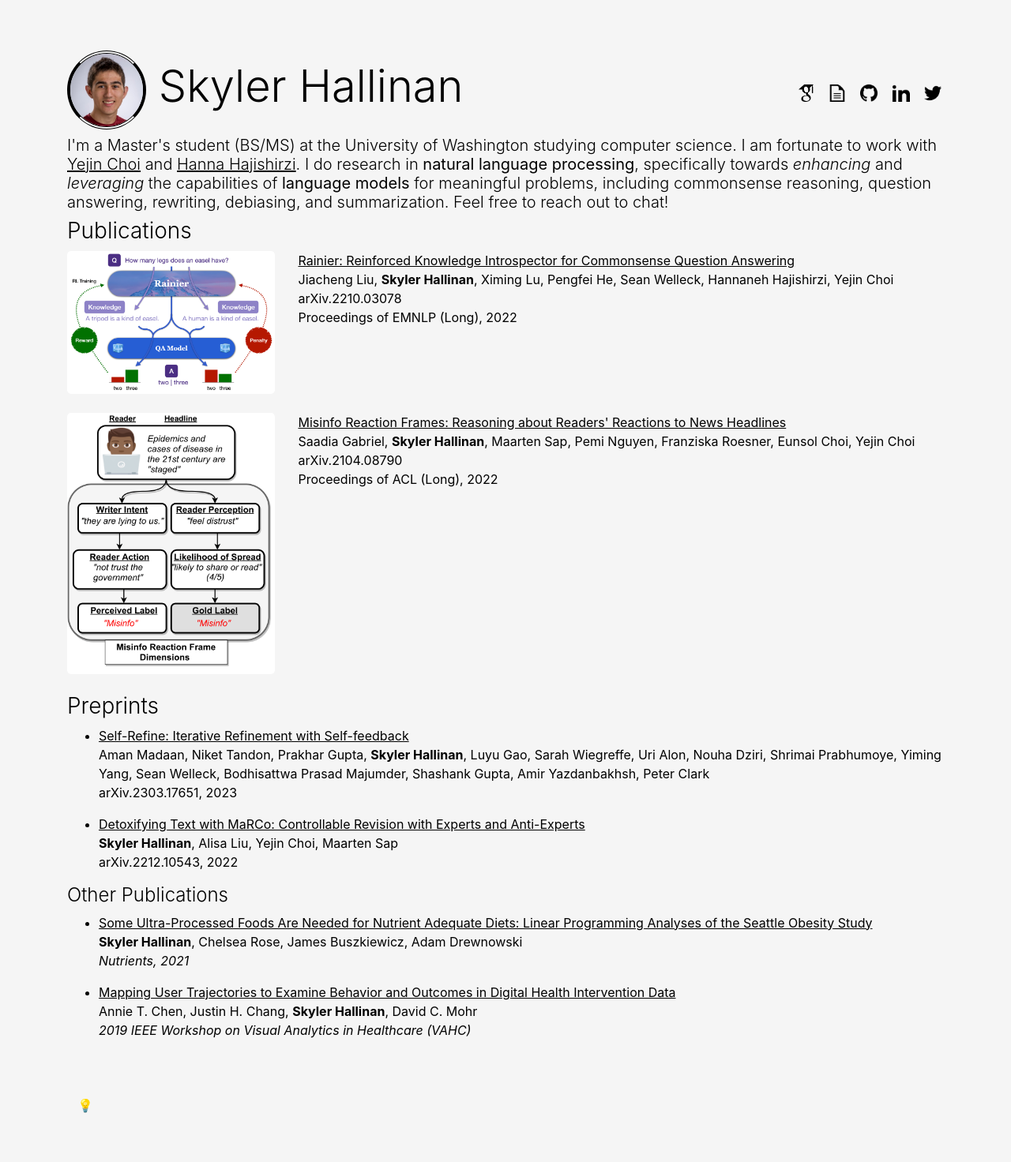
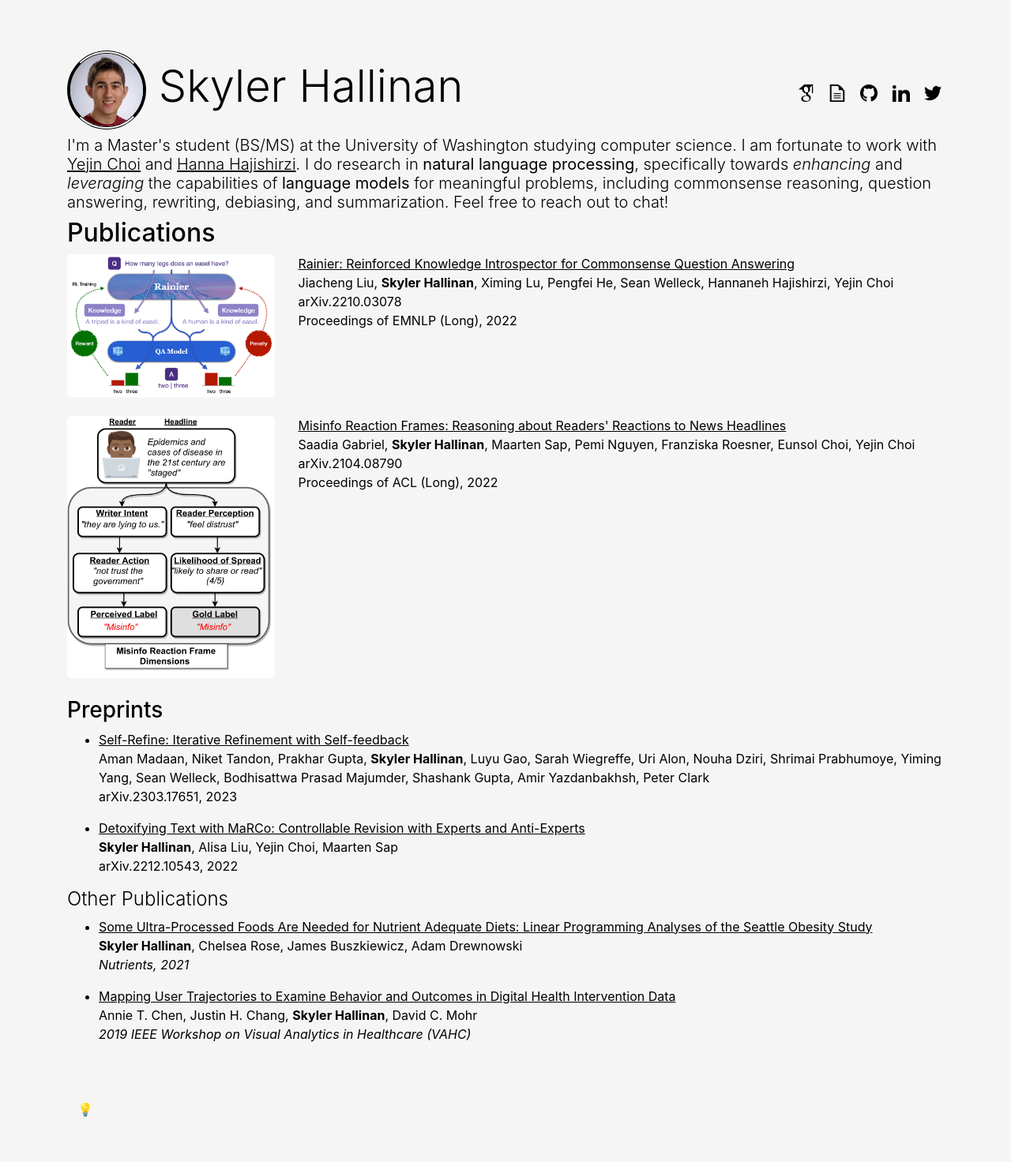
Before and after one commit to shallinan1/shallinan1.github.io, a Jekyll site: the page index.html, which Jekyll copies as it is, in a window 1280 px wide. Shown: the whole page at 79% size. Built offline with Jekyll 4.4.1, drawn with Linux system fonts in a browser that asks for light colours.

Commit message:
Update index.html

```diff
--- a/index.html
+++ b/index.html
@@ -61,7 +61,7 @@
             </h5>
          </div>
          <div class = "container">
-            <h3 class="thin">Publications</h3>
+            <h2>Publications</h2>
             <div class="row mb-4">
               <div class="col-8 col-md-3 no-padding-left">
                 <img src="assets/pictures/rainier.png" class ="rounded-lg img-fluid ">
@@ -107,7 +107,7 @@
             </ul>
          </div> -->
          <div class = "container">
-            <h3 class = "thin">
+            <h3>
                Preprints
             </h3>
             <ul>
```
